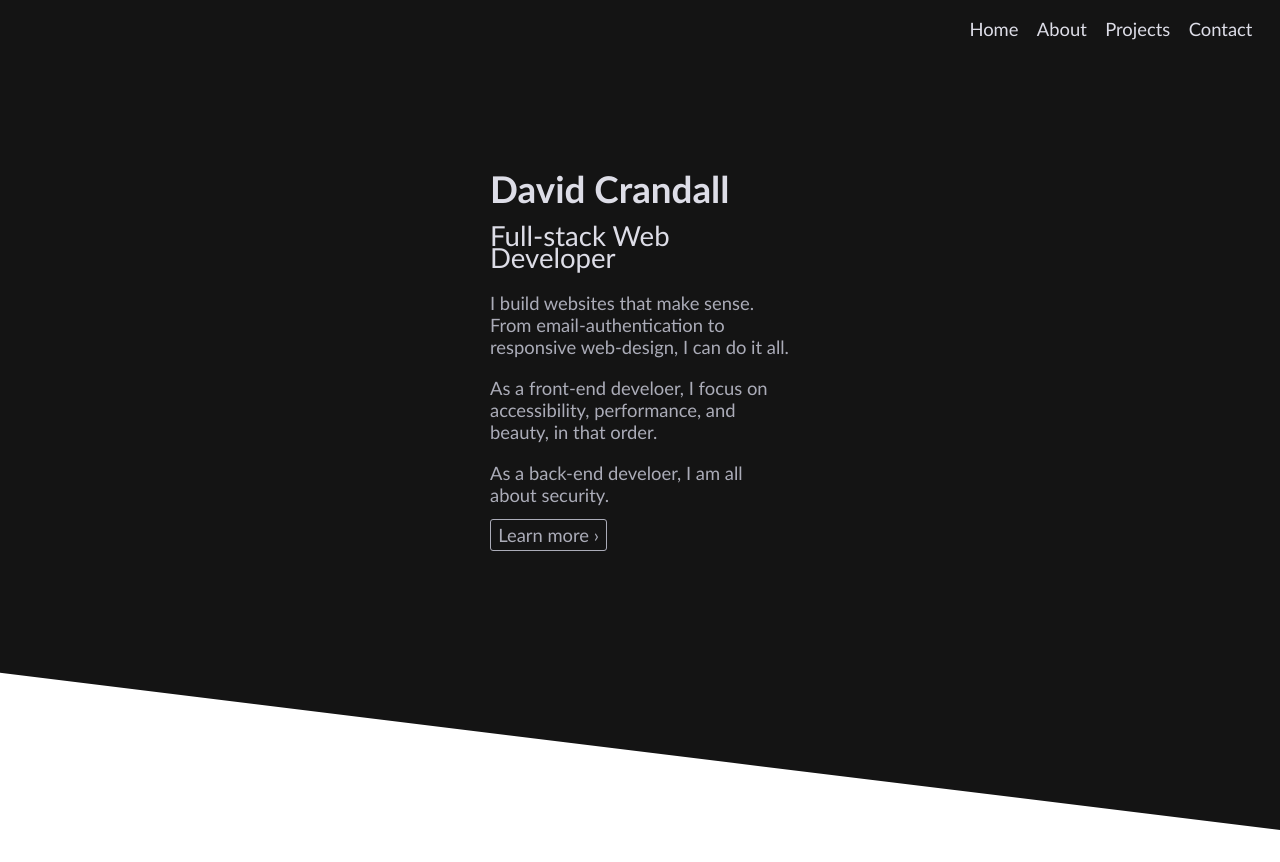
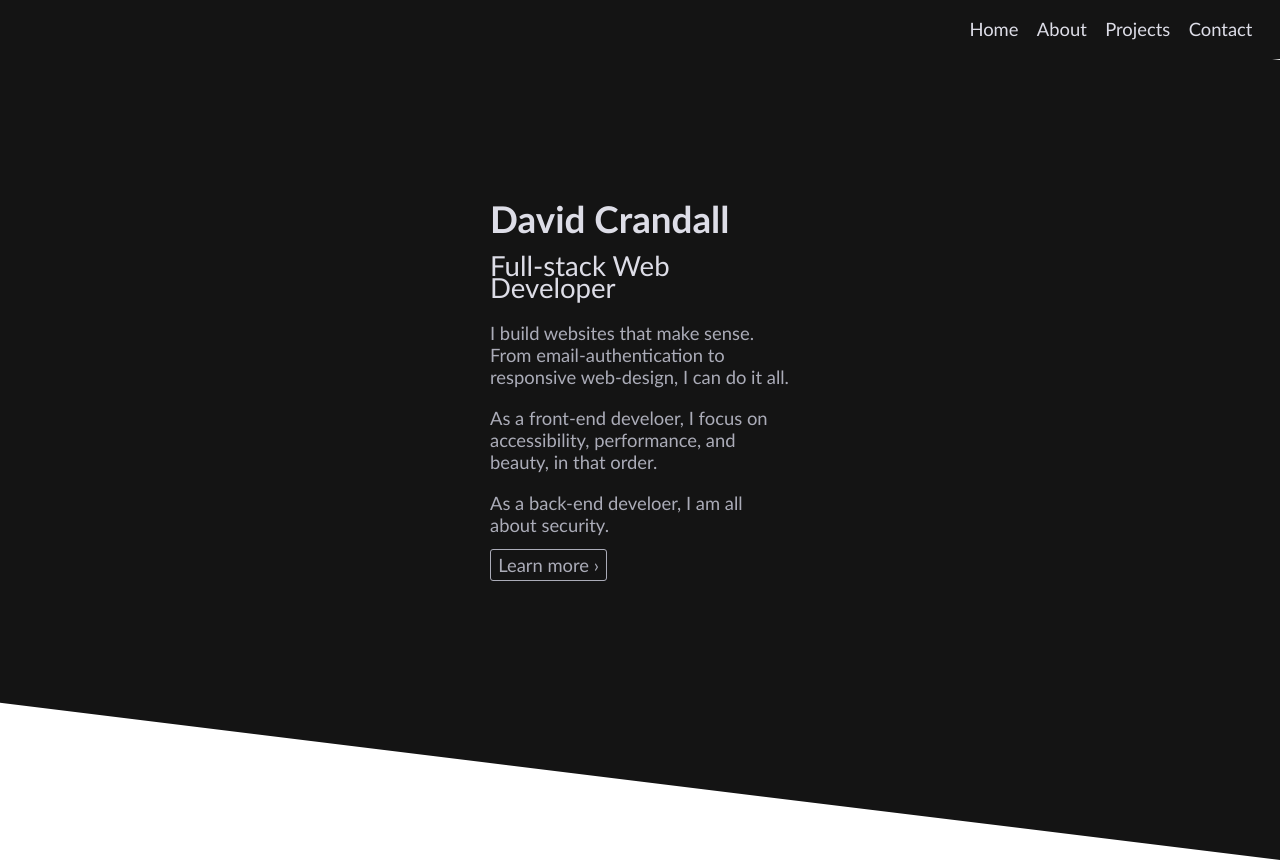
Before and after one commit to dacrands/next-port, a Next.js app: page / in a window 1280 px wide. Shown: the top 862 px of the page. Built offline with nearby package versions, Linux system fonts and the light colour scheme.

Commit message:
meta device-width

```diff
--- a/static/main.scss
+++ b/static/main.scss
@@ -2,7 +2,12 @@ $dark: rgb(20, 20, 20);
 $light: #dddde7;
 $med: #abacb8;
 
-
+html {
+  margin: 0;
+  padding: 0;
+  padding-top: 30px;
+  overflow-x: hidden;
+}
 body {
   margin: 0;
   padding: 0;
```
